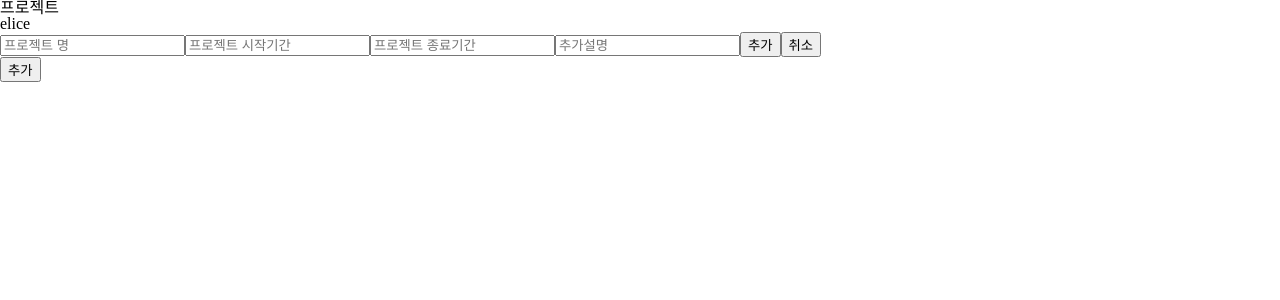
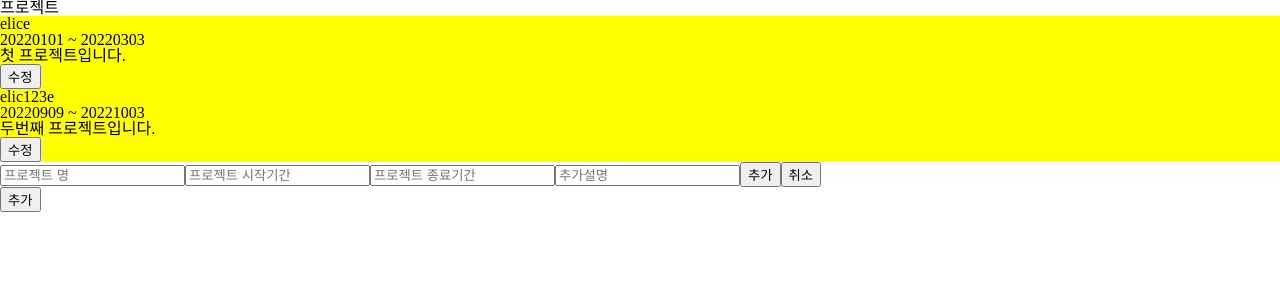
Before and after one commit to chspower1/WePo, a React (Create React App) app in the folder front/: page / in a window 1280 px wide. Both pictures are taken after a click on the button "추가". Shown: the top 300 px of the page. Built offline with nearby package versions, Linux system fonts and the light colour scheme; no server answers.

Commit message:
8/23 Project 수정버튼 클릭시 폼생성과 수정버튼 숨기기

```diff
--- a/front/src/atoms.ts
+++ b/front/src/atoms.ts
@@ -39,8 +39,8 @@ export interface ICertificate {
 }
 export interface IProject {
     title: string;
-    startDate: Date;
-    endDate: Date;
+    startDate: number;
+    endDate: number;
     description: string;
 }
 
--- a/front/src/components/project/Project.tsx
+++ b/front/src/components/project/Project.tsx
@@ -1,14 +1,17 @@
-import { useState } from "react";
+import React, { useState,useEffect } from "react";
 import { useForm } from "react-hook-form";
 import { errorSelector, useRecoilState } from "recoil";
 import { IProject, usersState } from "../../atoms";
-import axios from "axios";
 import { type } from "os";
-import { ProjectEditForm } from "./ProjectEditForm";
-
+import { ProjectAddForm } from "./ProjectAddForm";
+import { ProjectEditForm } from "./ProjectEditForm"
+import styled from "styled-components";
 
 export default function Project(info: IProject[]) {
-  const [isAdding, setIsAdding] = useState(false);
+    const [Adding, setAdding] = useState(false);
+    const [Editing,setEditing] = useState(true);
+    const [isEditing,setIsEditing] = useState(false);
+    const [targetIndex,setTargetIndex] =  useState<Number>();
     const {
         register,
         handleSubmit,
@@ -16,36 +19,48 @@ export default function Project(info: IProject[]) {
     } = useForm<IProject>();
 
     function handleAdding() {
-    setIsAdding((isAdding) => !isAdding);
+        setAdding((Adding) => !Adding);
     }
 
-    const[projects,setProjects] = useState<IProject[]>([
+    const [projects, setProjects] = useState<IProject[]>([
         {
-            title:"elice",
-            startDate:new Date(),
-            endDate:new Date(),
-            description:"asd"
-        }
-    ])
+            title: "elice",
+            startDate: 20220101,
+            endDate: 20220303,
+            description: "첫 프로젝트입니다.",
+        },
+        {
+            title: "elic123e",
+            startDate: 20220909,
+            endDate: 20221003,
+            description: "두번째 프로젝트입니다.",
+        },
+    ]);
 
     return (
         <>
             <h1>프로젝트</h1>
             <div>
                 <ul>
-            {projects.map((val:IProject,index) =>
-                (
-                    <li key={index}>
+                    {projects.map((val: IProject, index:number) => (
+                        <Li key={index}>
                             <h1>{val.title}</h1>
-                    </li>
-                )
-            )}
+                            <h2>{`${val.startDate} ~ ${val.endDate}`}</h2>
+                            <h2>{val.description}</h2>
+                            {Editing && targetIndex !== index &&<button onClick={()=>{setIsEditing(true); setTargetIndex(index)}}>수정</button>}
+                            {isEditing &&  targetIndex == index && <ProjectEditForm index={index} projects={projects} setProjects={setProjects} setEditing={setEditing} setIsEditing={setIsEditing}/>}
+
+                        </Li>
+                    ))}
                 </ul>
             </div>
             <div>
-        {isAdding && <ProjectEditForm setIsAdding={setIsAdding}/>}
+                {Adding && <ProjectAddForm setAdding={setAdding} setProjects={setProjects}/>}
                 <button onClick={handleAdding}>추가</button>
             </div>
         </>
     );
 }
+const Li = styled.li`
+    background-color:yellow;
+`
--- /dev/null
+++ b/front/src/components/project/ProjectAddForm.tsx
@@ -0,0 +1,69 @@
+import { useForm } from "react-hook-form";
+import { IProject } from "../../atoms";
+
+
+export const ProjectAddForm=({setAdding, setProjects}:any)=>{
+
+
+    const {
+        register,
+        handleSubmit,
+        formState: { isSubmitting, errors },
+      } = useForm<IProject>();
+
+    return(
+        <form
+            onSubmit={handleSubmit((data) => {
+                setProjects((project:any)=>[...project,data])
+                setAdding(false)
+            })}
+          >
+            <input
+              type="text"
+              id="project-title"
+              placeholder="프로젝트 명"
+              {...register('title', {
+                required: "프로젝트명을 입력해주세요",
+                shouldUnregister: true,
+              })}
+            ></input>
+            {errors.title?.message && errors.title.message}
+            <input
+              type="number"
+              id="project-startDate"
+              placeholder="프로젝트 시작기간"
+              {...register('startDate', {
+                required: "시작기간을 입력해주세요",
+                pattern: {
+                  value: /^\d{4}\d{2}\d{2}$/,
+                  message: "20220101 형식으로 작성해주세요",
+                },
+                shouldUnregister: true,
+              })}
+            ></input>
+            {errors.startDate?.message && errors.startDate.message}
+            <input
+              type="number"
+              id="project-endDate"
+              placeholder="프로젝트 종료기간"
+              {...register('endDate', {
+                required: "종료기간을 입력해주세요",
+                pattern: {
+                  value: /^\d{4}\d{2}\d{2}$/,
+                  message: "20220101 형식으로 작성해주세요",
+                },
+                shouldUnregister: true,
+              })}
+            ></input>
+            {errors.endDate?.message && errors.endDate.message}
+            <input
+              type="text"
+              id="project-description"
+              placeholder="추가설명"
+              {...register('description', { shouldUnregister: true })}
+            ></input>
+            <button>추가</button>
+            <button onClick={()=>setAdding(false)}>취소</button>
+          </form>
+    )
+}
--- a/front/src/components/project/ProjectEditForm.tsx
+++ b/front/src/components/project/ProjectEditForm.tsx
@@ -1,38 +1,30 @@
 import { useForm } from "react-hook-form";
 import { useState } from "react";
-import { IProject, usersState } from "../../atoms";
+import { IProject} from "../../atoms";
 
-
-export const ProjectEditForm=({setIsAdding}:any)=>{
-
-
+export function ProjectEditForm({index,projects,setProjects,setEditing,setIsEditing}:any) {
     const {
         register,
         handleSubmit,
         formState: { isSubmitting, errors },
     } = useForm<IProject>();
 
-    return(
-        <form
-            onSubmit={handleSubmit((data) => {
-              alert(JSON.stringify(data));
-              setIsAdding(false)
-            })}
-          >
+    return (
+        <>
+            <form>
                 <input
                     type="text"
                     id="project-title"
-              placeholder="프로젝트 명"
+                    defaultValue={projects[index].title}
                     {...register("title", {
                         required: "프로젝트명을 입력해주세요",
                         shouldUnregister: true,
                     })}
                 ></input>
-            {errors.title?.message && errors.title.message}
                 <input
                     type="number"
                     id="project-startDate"
-              placeholder="프로젝트 시작기간"
+                    defaultValue={projects[index].startDate}
                     {...register("startDate", {
                         required: "시작기간을 입력해주세요",
                         pattern: {
@@ -42,11 +34,10 @@ export const ProjectEditForm=({setIsAdding}:any)=>{
                         shouldUnregister: true,
                     })}
                 ></input>
-            {errors.startDate?.message && errors.startDate.message}
                 <input
                     type="number"
                     id="project-endDate"
-              placeholder="프로젝트 종료기간"
+                    defaultValue={projects[index].endDate}
                     {...register("endDate", {
                         required: "종료기간을 입력해주세요",
                         pattern: {
@@ -56,15 +47,15 @@ export const ProjectEditForm=({setIsAdding}:any)=>{
                         shouldUnregister: true,
                     })}
                 ></input>
-            {errors.endDate?.message && errors.endDate.message}
                 <input
                     type="text"
                     id="project-description"
-              placeholder="추가설명"
+                    defaultValue={projects[index].description}
                     {...register("description", { shouldUnregister: true })}
                 ></input>
-            <button>추가</button>
-            <button onClick={()=>setIsAdding(false)}>취소</button>
+                <button>수정</button>
+                <button>닫기</button>
             </form>
-    )
+        </>
+    );
 }
```
Lines whose indentation alone changed are shown as unchanged.
